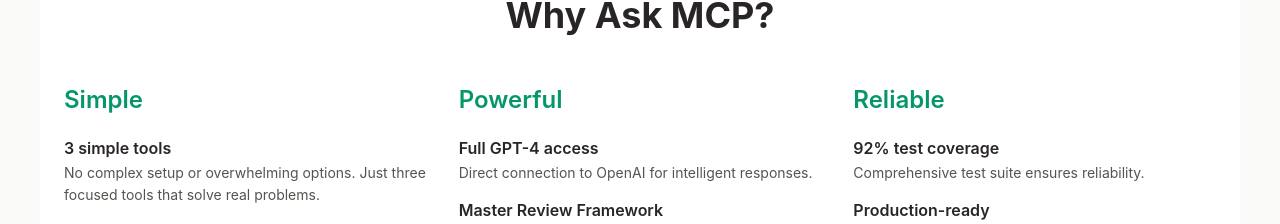
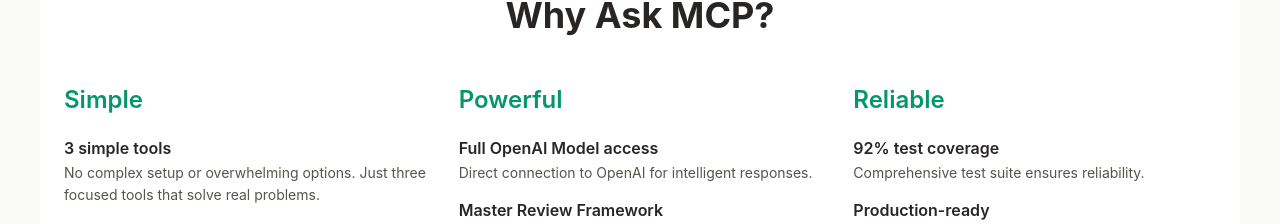
Before and after one commit to bernierllc/brain-trust-mcp, a React (Vite) app in the folder frontend/: page / in a window 1280 px wide. Shown: the part 3004-3228 px from the top of the page. Built offline with nearby package versions, Linux system fonts and the light colour scheme.

Commit message:
Updated WhyBrainTrust.jsx

```diff
--- a/frontend/src/components/WhyBrainTrust.jsx
+++ b/frontend/src/components/WhyBrainTrust.jsx
@@ -29,7 +29,7 @@
           <h3 className="benefit-title">Powerful</h3>
           <div className="benefit-items">
             <div className="benefit-item">
-              <strong>Full GPT-4 access</strong>
+              <strong>Full OpenAI Model access</strong>
               <p>Direct connection to OpenAI for intelligent responses.</p>
             </div>
             <div className="benefit-item">
```
